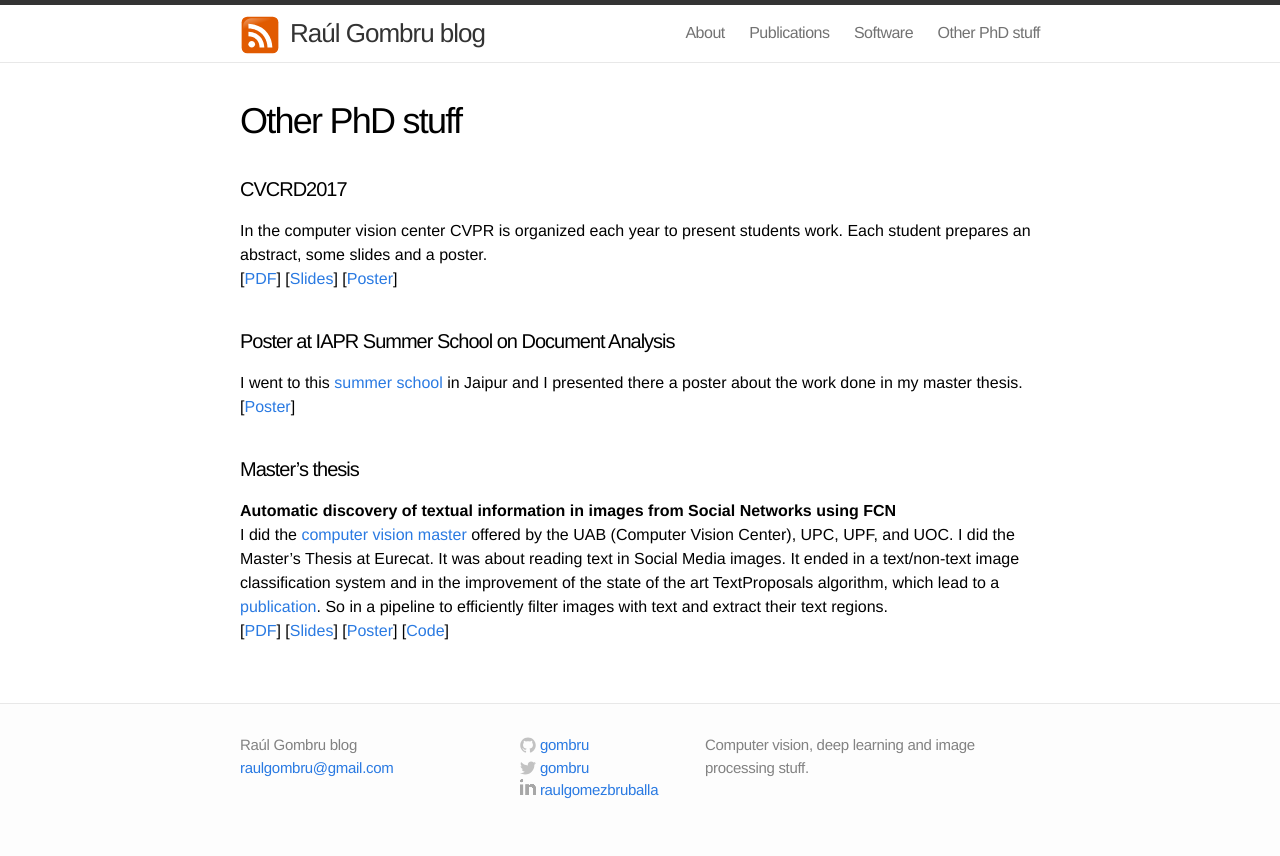
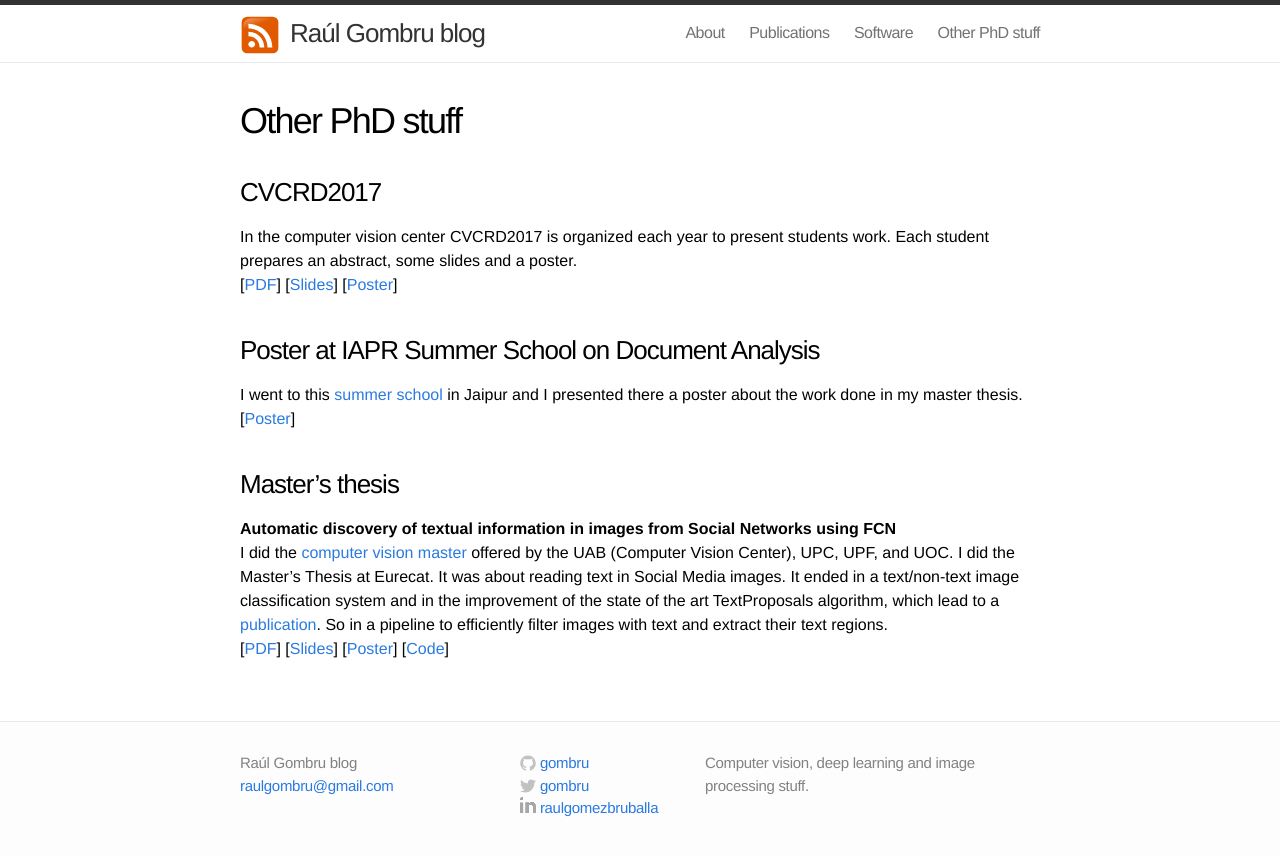
Before and after one commit to gombru/gombru.github.io, a Jekyll site: the page built from other_PhD_stuff.md, in a window 1280 px wide. Shown: the top 856 px of the page. Built offline with Jekyll 4.4.1, drawn with Linux system fonts in a browser that asks for light colours.

Commit message:
Minor fixes

```diff
--- a/_posts/2017-08-16-phd.markdown
+++ b/_posts/2017-08-16-phd.markdown
@@ -14,7 +14,7 @@ SetaMind is a simple Android application: You take a picture of a mushroom with
 I built this app because I wanted to learn how neural nets can be embedded in a phone. Also, I wanted to show how neural nets can be trained solely with web data obtaining models that are useful in real word applications. The resulting app can help those amateur mushroom pickers that have trouble to identify the different species.
 
 <div class="imgcap">
-	<img src="/assets/setamind/setamind.png" height="240">
+	<img src="/assets/setamind/setamind.png" height="280">
 	<div class="thecap">
 	Some App screenshots.
 	</div>
@@ -34,7 +34,7 @@ We also add a background class using images from COCO.
 I fine-tuned an ImageNet pretrained Googlenet removing the first 2 loss layers and using only the last loss layer. I used Caffe. When training, I did an online data-balancing by inputting to the net the same number of images per class. I used random cropping and mirroring as data augmentation.
 
 <div class="imgcap">
-	<img src="/assets/setamind/setamind_training.png" height="240">
+	<img src="/assets/setamind/setamind_training.png" height="280">
 	<div class="thecap">
 	Setamind training plot.
 	</div>
--- a/other_PhD_stuff.md
+++ b/other_PhD_stuff.md
@@ -5,15 +5,15 @@ permalink: /other-material/
 order: 4
 ---
 
-#### CVCRD2017
-In the computer vision center CVPR is organized each year to present students work. Each student prepares an abstract, some slides and a poster.
+### CVCRD2017
+In the computer vision center CVCRD2017 is organized each year to present students work. Each student prepares an abstract, some slides and a poster.
 [[PDF](https://drive.google.com/file/d/0B-DM8FPBNpG6SDhEMDdKSGJJOVU/view?usp=sharing)]   [[Slides](https://docs.google.com/presentation/d/1CQa3Dc0RmdocB1GP2quzxtlNvZEOsUxvI7i1CQ163lc/edit?usp=sharing)]   [[Poster](https://drive.google.com/file/d/0B-DM8FPBNpG6dWNkc3JfUmFhWmM/view?usp=sharing)]
 
-#### Poster at IAPR Summer School on Document Analysis
+### Poster at IAPR Summer School on Document Analysis
 I went to this [summer school](http://cvit.iiit.ac.in/SSDA/) in Jaipur and I presented there a poster about the work done in my master thesis.
 [[Poster](https://drive.google.com/file/d/0B-DM8FPBNpG6clNXVk1MM0hHR1E/view?usp=sharing)]
 
-#### Master's thesis
+### Master's thesis
 **Automatic discovery of textual information in images from Social Networks using FCN**
 I did the [computer vision master](http://pagines.uab.cat/mcv/) offered by the UAB (Computer Vision Center), UPC, UPF, and UOC. I did the Master's Thesis at Eurecat. It was about reading text in Social Media images. It ended in a text/non-text image classification system and in the improvement of the state of the art TextProposals algorithm, which lead to a [publication](https://arxiv.org/abs/1702.05089). So in a pipeline to efficiently filter images with text and extract their text regions.
 [[PDF](https://drive.google.com/file/d/0B-DM8FPBNpG6QXdQN3JaY3pBMFU/view?usp=sharing)]   [[Slides](https://docs.google.com/presentation/d/1mu7wdI4DUGxHuF_bshniV8mMWiXrQmoB18nfcIBU-as/edit?usp=sharing)]   [[Poster](https://drive.google.com/file/d/0B-DM8FPBNpG6Uk9oeGVoZFh3Q2c/view?usp=sharing)]   [[Code](https://github.com/gombru/TextInSocialNetworks)]
```
Also changed, not shown: software.md (+1 -1 lines).
